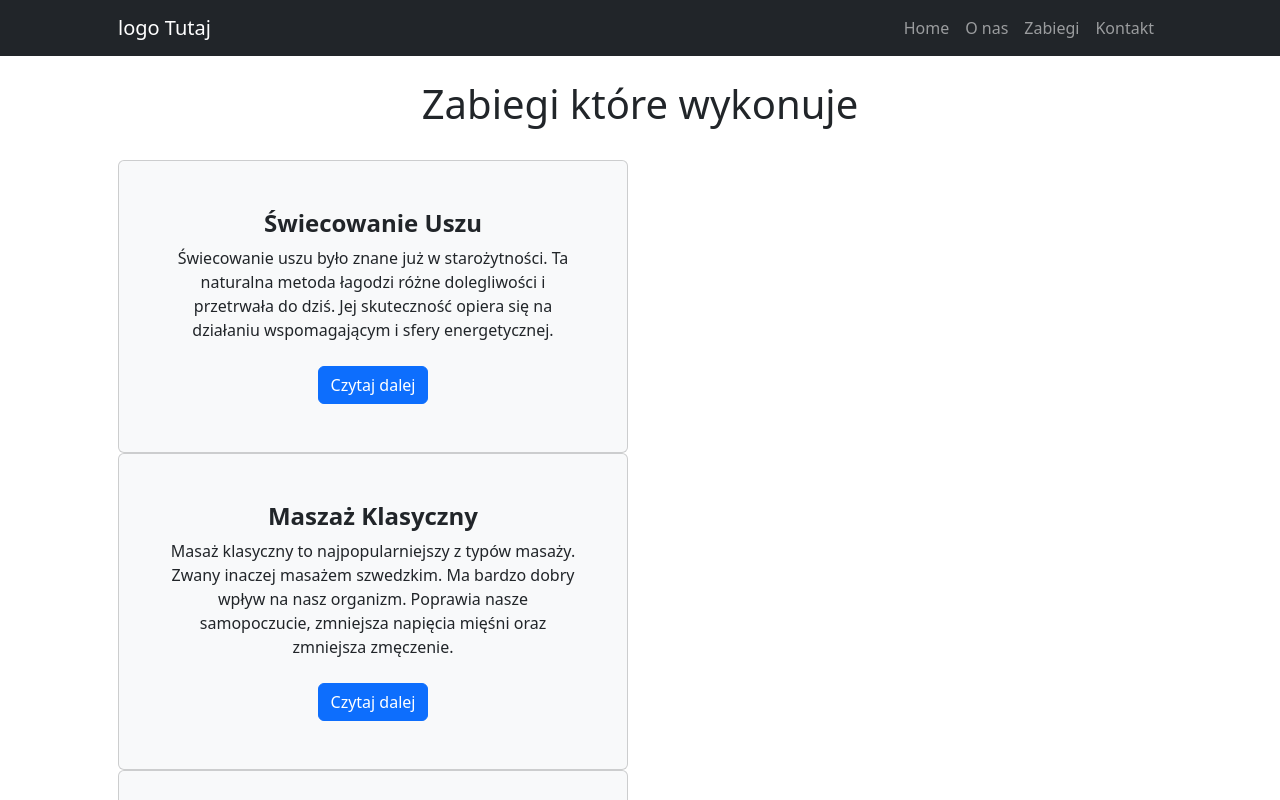
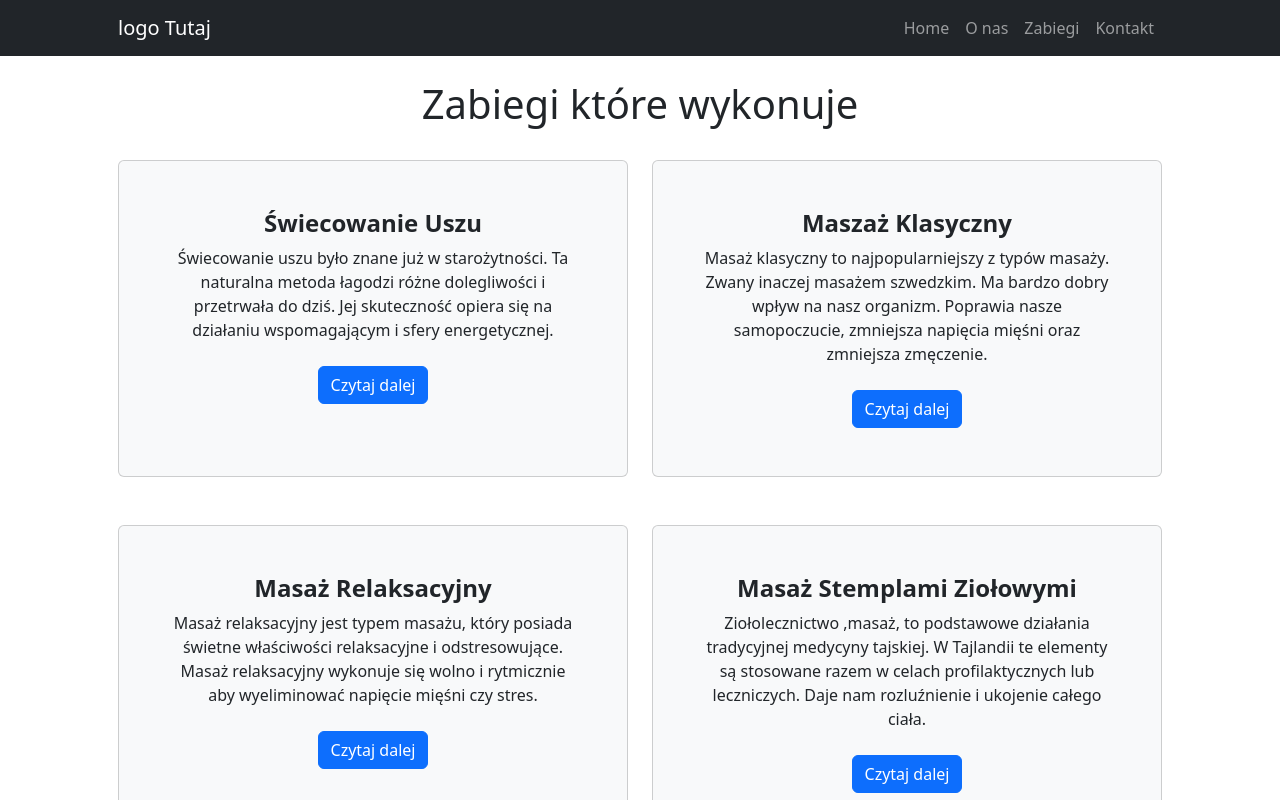
Before and after one commit to KazKamil2000/beautySite, an Angular app: page /zabiegi in a window 1280 px wide. Shown: the top 800 px of the page. Built offline with nearby package versions, Linux system fonts and the light colour scheme.

Commit message:
made some display changes

```diff
--- a/src/app/products.model.ts
+++ b/src/app/products.model.ts
@@ -1,8 +1,8 @@
 export interface ProductsModel {
-    id: any,
+    id: string,
     name: string,
     shortDesc: string,
-    desc: any,
+    desc: string,
     when: any,
     prosShort: any,
     cons: any,
--- a/src/app/products/products.component.html
+++ b/src/app/products/products.component.html
@@ -1,9 +1,12 @@
 <div class="pt-4">
   <div class="container px-lg-5">
+    <h1 class="text-center pb-4">Zabiegi które wykonuje</h1>
     <div class="row">
-      <h1 class="text-center pb-4">Zabiegi które wykonuje</h1>
-      <div class="col-lg-6 col-xxl-4 mb-5">
-        <div class="card bg-light" *ngFor="let products of products">
+      <div
+        class="col-lg-6 col-xxl-4 mb-5 d-flex align-items-stretch"
+        *ngFor="let products of products"
+      >
+        <div class="card bg-light">
           <div class="card-body text-center p-4 p-lg-5">
             <h2 class="fs-4 fw-bold">{{ products.name }}</h2>
             <p class="mb-0">{{ products.shortDesc }}</p>
@@ -11,93 +14,6 @@
           </div>
         </div>
       </div>
-      <!-- <div class="col-lg-6 col-xxl-4 mb-5">
-        <div class="card bg-light">
-          <div class="card-body text-center p-4 p-lg-5">
-            <h2 class="fs-4 fw-bold">Masaż Klasyczny</h2>
-            <p class="mb-0">
-              Masaż klasyczny to najpopularniejszy z typów masaży. Zwany inaczej
-              masażem szwedzkim. Ma bardzo dobry wpływ na nasz organizm.
-              Poprawia nasze samopoczucie, zmniejsza napięcia mięśni oraz
-              zmniejsza zmęczenie.
-            </p>
-            <button class="btn btn-primary mt-4">Czytaj dalej</button>
-          </div>
-        </div>
-      </div>
-      <div class="col-lg-6 col-xxl-4 mb-5">
-        <div class="card bg-light">
-          <div class="card-body text-center p-4 p-lg-5">
-            <h2 class="fs-4 fw-bold">Masaż Relaksayjny</h2>
-            <p class="mb-0">
-              Masaż relaksacyjny jest typem masażu, który posiada świetne
-              właściwości relaksacyjne i odstresowujące. Masaż relaksacyjny
-              wykonuje się wolno i rytmicznie aby wyeliminować napięcie mięśni
-              czy stres.
-            </p>
-            <button class="btn btn-primary mt-4">Czytaj dalej</button>
-          </div>
-        </div>
-      </div>
-      <div class="col-lg-6 col-xxl-4 mb-5">
-        <div class="card bg-light">
-          <div class="card-body text-center p-4 p-lg-5">
-            <h2 class="fs-4 fw-bold">Masaż Stemplami Ziołowymi</h2>
-            <p class="mb-0">
-              Ziołolecznictwo ,masaż, to podstawowe działania tradycyjnej
-              medycyny tajskiej. W Tajlandii te elementy są stosowane razem w
-              celach profilaktycznych lub leczniczych. Daje nam rozluźnienie i
-              ukojenie całego ciała.
-            </p>
-            <button class="btn btn-primary mt-4">Czytaj dalej</button>
-          </div>
-        </div>
-      </div>
-      <div class="col-lg-6 col-xxl-4 mb-5">
-        <div class="card bg-light">
-          <div class="card-body text-center p-4 p-lg-5">
-            <h2 class="fs-4 fw-bold">Masaż Ciepłymi Kamieniami</h2>
-            <p class="mb-0">
-              Ten masaż da nam ciepło, relaks i odprężenie. W czasie masażu
-              używa się kamieni bazaltowych i olejków aromatycznych. Kamienie
-              układa się w tzw punktach energetycznych. Następnie wykonuje się
-              masaż kamieniami które przynoszą spokój harmonię i równowagę.
-            </p>
-            <button class="btn btn-primary mt-4">Czytaj dalej</button>
-          </div>
-        </div>
-      </div>
-      <div class="col-lg-6 col-xxl-4 mb-5">
-        <div class="card bg-light">
-          <div class="card-body text-center p-4 p-lg-5">
-            <h2 class="fs-4 fw-bold">Masaż Twarzy Kobido</h2>
-            <p class="mb-0">
-              masaż kobido to rodzaj tradycyjnego japońskiego masażu twarzy .
-              Często określa się go metodą niechirurgicznego liftingu twarzy, co
-              z pewnością sprzyja jego popularności na całym świecie. stanowi
-              zupełnie naturalną i nieinwazyjną alternatywę dla zabiegów
-              medycyny estetycznej.
-            </p>
-            <button class="btn btn-primary mt-4">Czytaj dalej</button>
-          </div>
-        </div>
-      </div>
-      <div class="col-lg-6 col-xxl-4 mb-5">
-        <div class="card bg-light">
-          <div class="card-body text-center p-4 p-lg-5">
-            <h2 class="fs-4 fw-bold">Peeling Kawitacyjny</h2>
-            <p class="mb-0">
-              Peeling kawitacyjny jest zabiegiem polegający na usunięciu
-              martwych warstw naskórka, za pomocą urządzenia emitującego falę
-              ultradźwiękową. Efektem działania peelingu kawitacyjnego jest
-              poprawa mikrokrążenia, odżywienia, elastyczności i napięcia skóry,
-              oczyszcza skórę z toksyn i zaskórników.Skóra jest dokładnie
-              oczyszczona rozświetlona, daje uczucie świeżości.
-            </p>
-            <button class="btn btn-primary mt-4">Czytaj dalej</button>
-          </div>
-        </div>
-      </div> -->
     </div>
   </div>
 </div>
```
